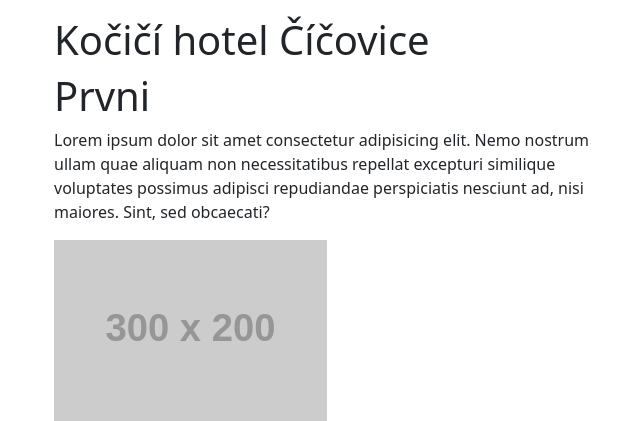
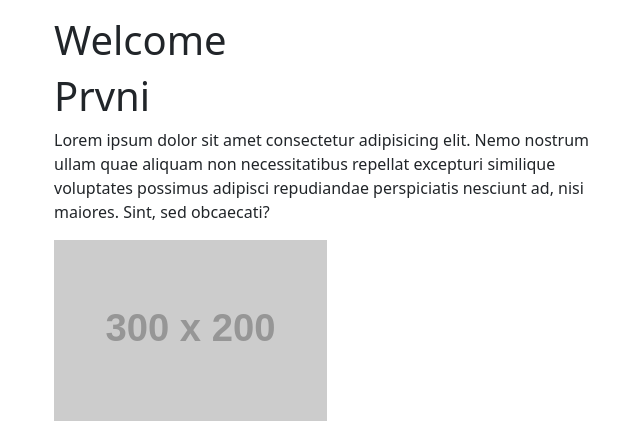
Before and after one commit to gyarab/2023_wa_sz_prochazka_gaflix, a Django app: page / in a window 1280 px wide. Shown: the part 400-821 px from the top of the page, without its empty margins (28-668 px from the left). Run offline with Django 5.2, Linux system fonts and the light colour scheme; grey boxes labelled with a size stand in for pictures from a placeholder-image service; some libraries are stand-ins or nearby versions.

Commit message:
heading fix

```diff
--- a/filmy/templates/filmy/base.html
+++ b/filmy/templates/filmy/base.html
@@ -50,13 +50,13 @@
 <!-- Responsive picture section -->
 <div class="container-fluid p-0">
   <!-- Full-width image with 'hero' class -->
-  <img class="w-100 hero" src="hero.jpg" alt="Kočičí hotel Číčovice">
+  <img class="w-100 hero" src="hero.jpg" alt="hero">
 </div>
 
 <!-- Main content container -->
 <div class="container">
   <!-- Main heading -->
-  <h1 class="mt-3" id="uvod">Kočičí hotel Číčovice</h1>
+  <h1 class="mt-3" id="uvod">Welcome</h1>
   <div class="row">
     <div class="col-12 col-md-6 order-2 order-md-1">
         {% block 'content' %}
```
